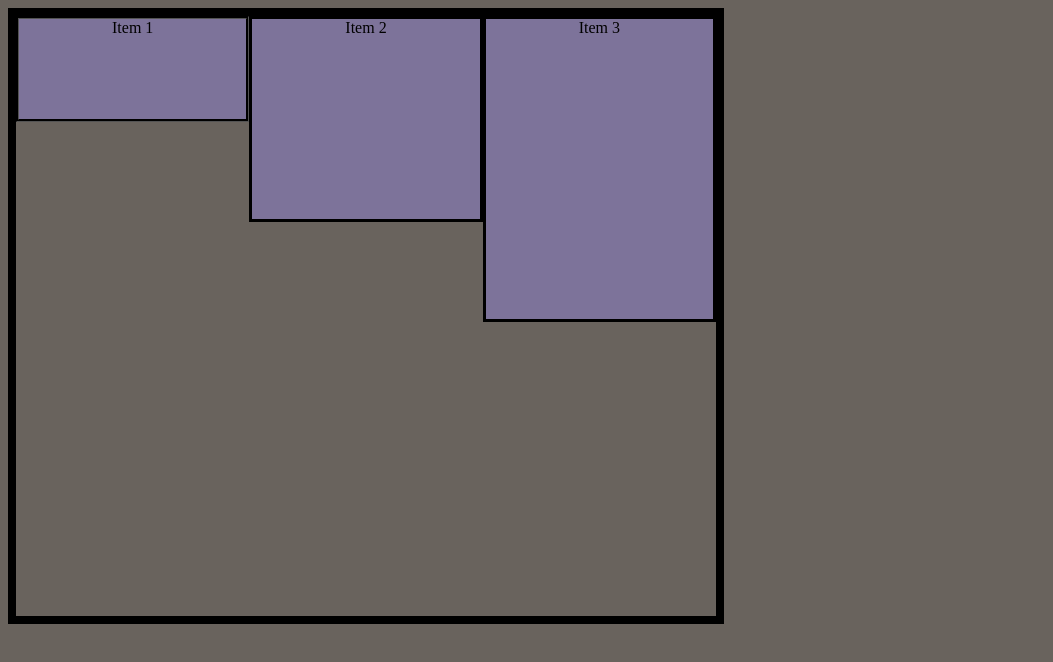
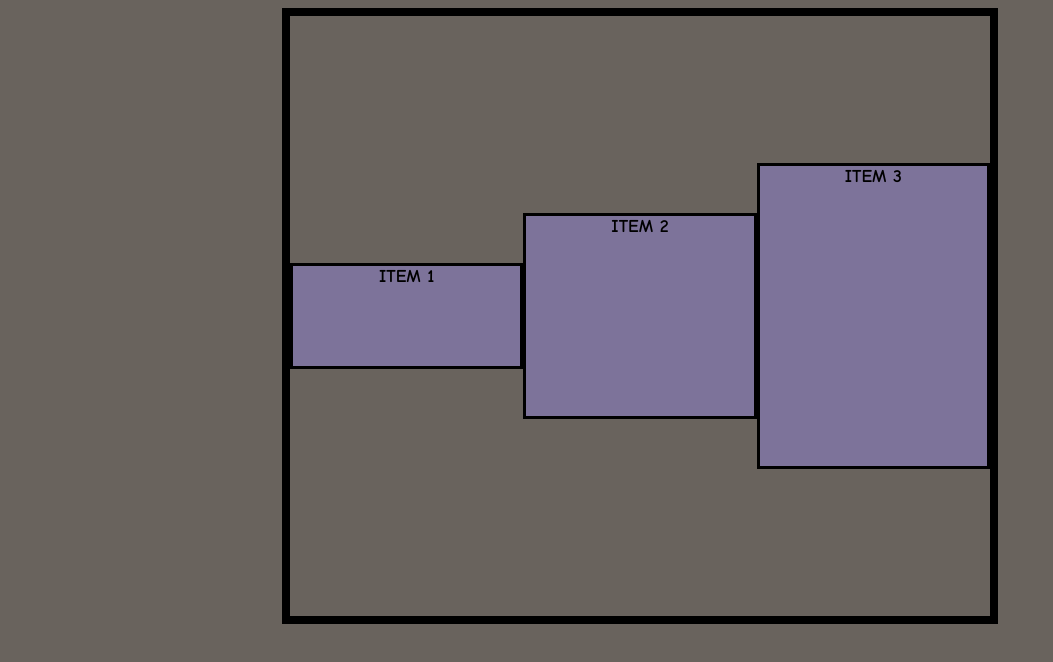
Before and after one commit to diremu/First-Navigatable-Website, a plain HTML site: page Flex Layout/index.html in a window 1280 px wide. Shown: the whole page, without its empty margins (0-1053 px from the left). Drawn offline with Linux system fonts and the light colour scheme.

Commit message:
Band Site and Improvements to the Flex Layout

```diff
--- a/Flex Layout/index.html
+++ b/Flex Layout/index.html
@@ -7,10 +7,12 @@
     <link rel="stylesheet" href="styles.css">
 </head>
 <body>
-    <div class="container">
-        <div class="item item-1">Item 1 </div>
-        <div class="item item-2">Item 2</div>
-        <div class="item item-3">Item 3</div>
+   <div class="main-container">
+        <div class="container">
+            <div class="item item-1">Item 1 </div>
+            <div class="item item-2">Item 2</div>
+            <div class="item item-3">Item 3</div>
+        </div>
     </div>
 </body>
 </html>
--- a/Flex Layout/styles.css
+++ b/Flex Layout/styles.css
@@ -1,6 +1,13 @@
+html {
+    font-family: 'Comic Sans MS';
+}
 body {
     background-color: #443c35cc;
-
+}
+.main-container {
+    display: flex;
+    justify-content: center;
+    box-sizing: border-box;
 }
 .container {
     display: flex;
@@ -8,16 +15,19 @@ body {
     height: 600px;
     width: 700px;
     justify-content: space-around;
+    align-items: center;
 }
 .item {
     border: 3px solid black;
     width: 250px;
     text-align: center;
     background-color: #9485e275;
+    font-size: 18px;
+    text-transform: uppercase;
+    font-weight: bold;
 }
 .item-1 {
     height: 100px;
-    border-style:groove;
 }
 .item-2 {
     height: 200px;
```
Also changed, not shown: Band Site/about.html (added, +28 -0 lines), Band Site/contact.html (added), Band Site/home.html (added), Band Site/styles2.css (added).
